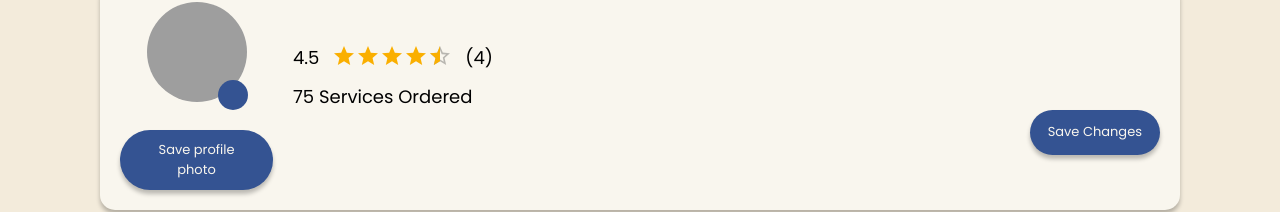
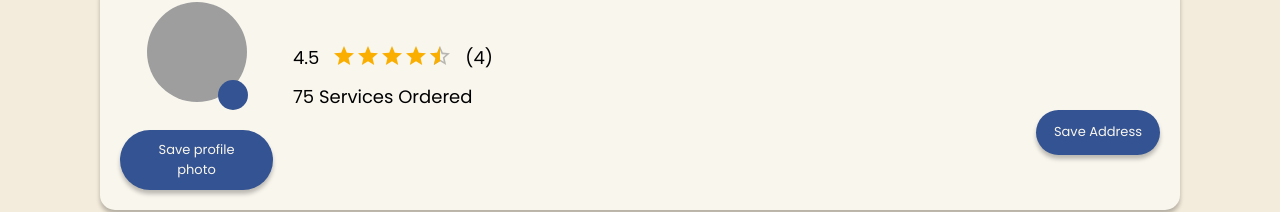
Before and after one commit to serhatgktp/amorr, a React (Create React App) app in the folder frontend/: page /profile in a window 1280 px wide. Shown: the part 98-310 px from the top of the page. Built offline with nearby package versions, Linux system fonts and the light colour scheme; no server answers; some icons are missing.

Commit message:
147 changed button to save address

```diff
--- a/frontend/src/components/customer_profile/customer_info/customer_info.jsx
+++ b/frontend/src/components/customer_profile/customer_info/customer_info.jsx
@@ -111,7 +111,7 @@ const CustomerInfo = () => {
                     ) : (
                         <div id="editable_input"><input id="new_address" value={addr} onChange={handleChange} onKeyDown={onKeyDown} /></div>
                     ) }
-                    <button id="save_changes" onClick={handleSubmit}>Save Changes</button>
+                    <button id="save_changes" onClick={handleSubmit}>Save Address</button>
                 </div>
 
             </div>
```
